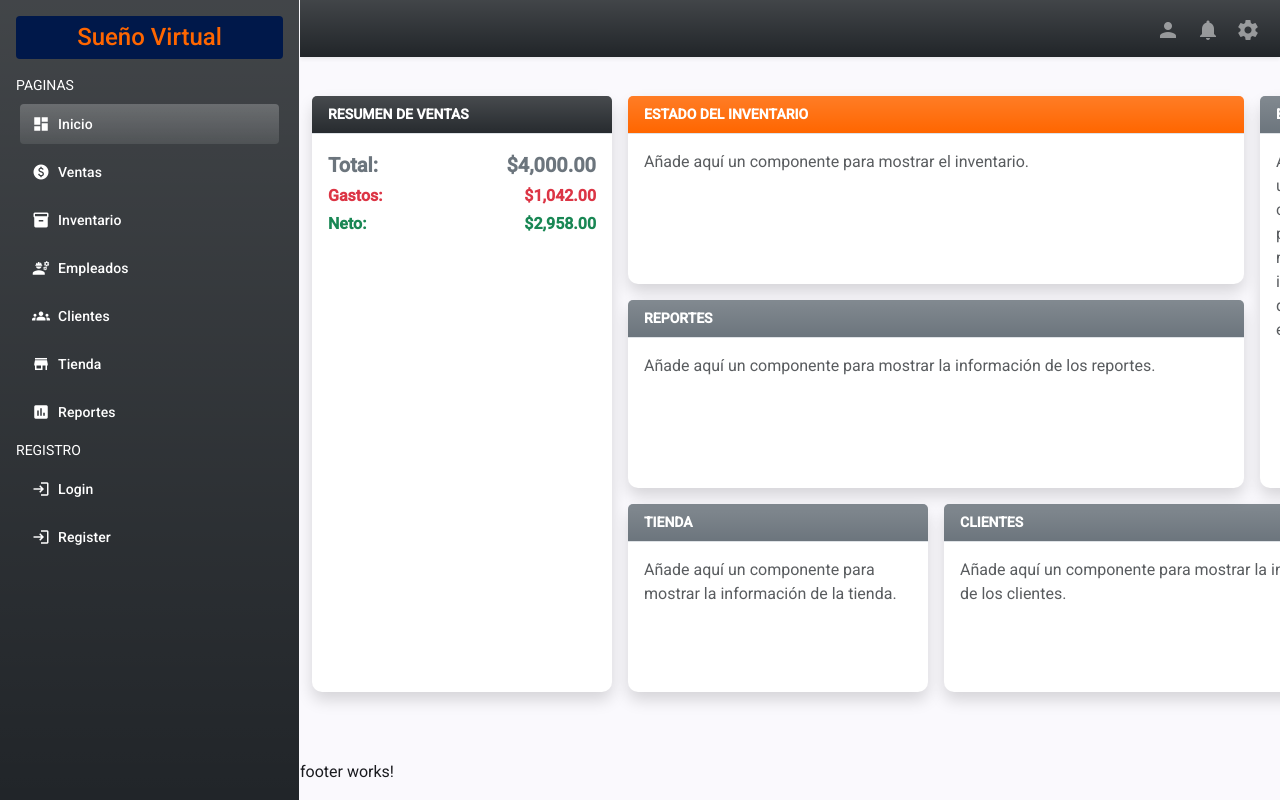
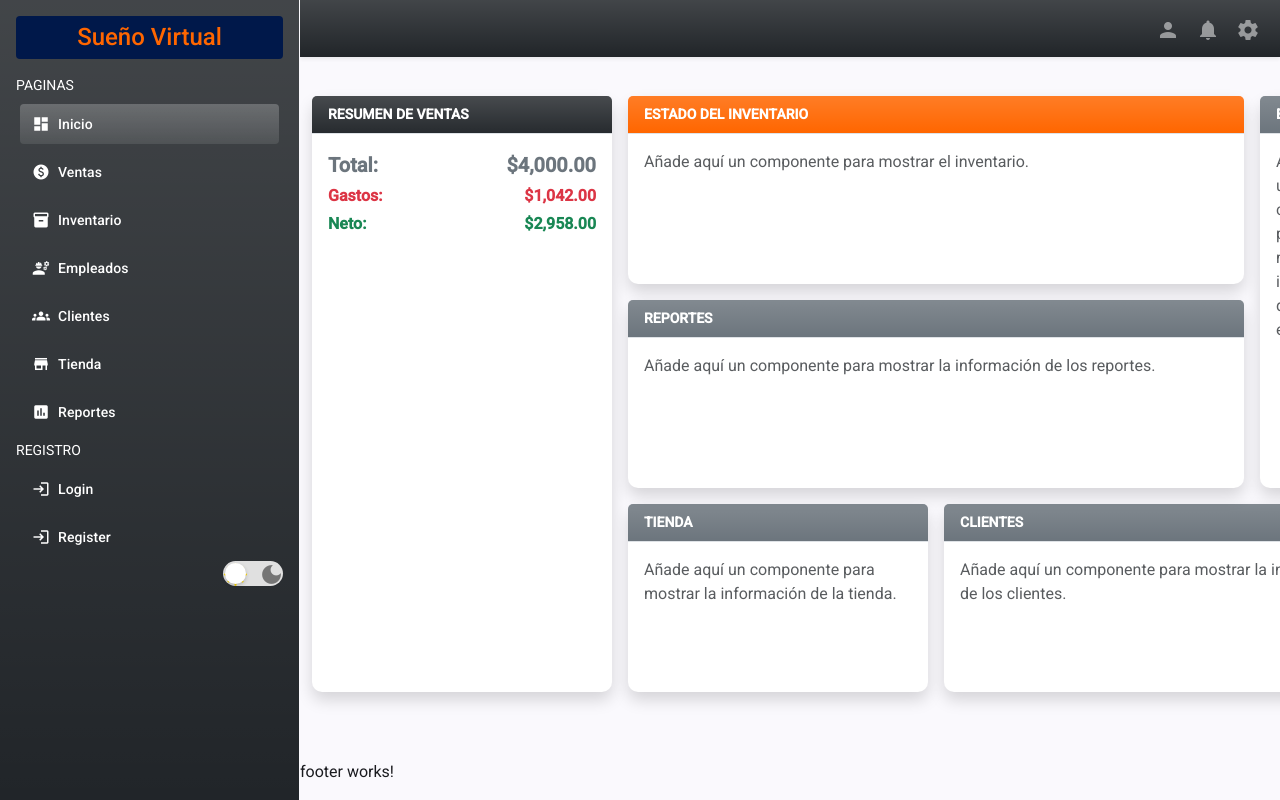
Before and after one commit to TinoMaster/virtual-dream, an Angular app: page /home in a window 1280 px wide. Built offline with nearby package versions, Linux system fonts and the light colour scheme.

Commit message:
added button for darkmode

```diff
--- /dev/null
+++ b/src/app/shared/components/button-change-theme/button-change-theme.component.css
@@ -0,0 +1,56 @@
+.custom-toggle {
+  display: flex;
+  align-items: center;
+  justify-content: space-between;
+  width: 60px; /* Ancho compacto */
+  height: 25px; /* Altura compacta */
+  background-color: #e0e0e0;
+  border-radius: 15px; /* Mantiene el borde redondeado */
+  padding: 0; /* Sin relleno extra */
+  cursor: pointer;
+  position: relative;
+  user-select: none;
+  transition: background-color 0.3s ease;
+}
+
+.custom-toggle .icon-sun,
+.custom-toggle .icon-moon {
+  font-size: 25px;
+  color: #757575;
+  position: absolute;
+  transition: color 0.3s ease;
+}
+
+.custom-toggle .icon-sun {
+  left: 0px;
+  z-index: 0;
+  color: #d3a307;
+}
+
+.custom-toggle .icon-moon {
+  right: 0px;
+  z-index: 0;
+}
+
+.custom-toggle .icon-sun.active,
+.custom-toggle .icon-moon.active {
+  color: #ffd700; /* Sol y luna destacados */
+}
+
+.custom-toggle .toggle-switch {
+  position: absolute;
+  top: 2px;
+  left: 2px;
+  width: 21px;
+  height: 21px;
+  background-color: #ffffff;
+  border-radius: 50%;
+  box-shadow: 0 2px 4px rgba(0, 0, 0, 0.2);
+  transition: transform 0.3s ease, background-color 0.3s ease;
+  z-index: 1;
+}
+
+.custom-toggle .toggle-switch.active {
+  transform: translateX(34px);
+  background-color: #1e1e2f;
+}
--- /dev/null
+++ b/src/app/shared/components/button-change-theme/button-change-theme.component.html
@@ -0,0 +1,9 @@
+<div class="custom-toggle" (click)="toggleTheme()">
+  <mat-icon class="icon-sun" [class.active]="!isDarkThemeActive"
+    >light_mode</mat-icon
+  >
+  <div class="toggle-switch" [class.active]="isDarkThemeActive"></div>
+  <mat-icon class="icon-moon" [class.active]="isDarkThemeActive"
+    >dark_mode</mat-icon
+  >
+</div>
--- /dev/null
+++ b/src/app/shared/components/button-change-theme/button-change-theme.component.ts
@@ -0,0 +1,27 @@
+import { Component, OnInit } from '@angular/core';
+import { MatIconModule } from '@angular/material/icon';
+
+@Component({
+  selector: 'app-button-change-theme',
+  imports: [MatIconModule],
+  templateUrl: './button-change-theme.component.html',
+  styleUrl: './button-change-theme.component.css',
+})
+export class ButtonChangeThemeComponent implements OnInit {
+  isDarkThemeActive: boolean = false;
+
+  ngOnInit(): void {
+    const storedTheme = localStorage.getItem('isDarkThemeActive');
+    this.isDarkThemeActive = storedTheme === 'true';
+    document.body.classList.toggle('dark-theme', this.isDarkThemeActive);
+  }
+
+  toggleTheme(): void {
+    this.isDarkThemeActive = !this.isDarkThemeActive;
+    document.body.classList.toggle('dark-theme', this.isDarkThemeActive);
+    localStorage.setItem(
+      'isDarkThemeActive',
+      this.isDarkThemeActive.toString()
+    );
+  }
+}
--- a/src/app/shared/components/sidebar/sidebar.component.html
+++ b/src/app/shared/components/sidebar/sidebar.component.html
@@ -50,4 +50,11 @@
       <span> {{ link.name | titlecase }} </span>
     </button>
   </nav>
+
+  <div class="d-flex justify-content-end gap-2 align-items-center">
+    <hr />
+    @defer () {
+    <app-button-change-theme></app-button-change-theme>
+    }
+  </div>
 </aside>
--- a/src/app/shared/components/sidebar/sidebar.component.ts
+++ b/src/app/shared/components/sidebar/sidebar.component.ts
@@ -9,6 +9,7 @@ import { RouterLink, RouterLinkActive } from '@angular/router';
 import { NgFor, TitleCasePipe, UpperCasePipe } from '@angular/common';
 import { MatIconModule } from '@angular/material/icon';
 import { MatButtonModule } from '@angular/material/button';
+import { ButtonChangeThemeComponent } from "../button-change-theme/button-change-theme.component";
 
 @Component({
   selector: 'app-sidebar',
@@ -20,7 +21,8 @@ import { MatButtonModule } from '@angular/material/button';
     RouterLinkActive,
     UpperCasePipe,
     TitleCasePipe,
-  ],
+    ButtonChangeThemeComponent
+],
   templateUrl: './sidebar.component.html',
   styleUrl: './sidebar.component.css',
 })
--- a/src/styles.css
+++ b/src/styles.css
@@ -1,5 +1,3 @@
-/* You can add global styles to this file, and also import other style files */
-
 html,
 body {
   height: 100%;
@@ -14,6 +12,33 @@ body {
   --secondary: #ff6600;
   --accent: #ff4081;
   --warn: #f44336;
+
+  --bgColor_light: white;
+  --bgColor_dark: black;
+
+  --bgTextColor_light: black;
+  --bgTextColor_dark: white;
+
+  --bgBorderColor_light: black;
+  --bgBorderColor_dark: white;
+}
+
+.light-mode {
+  background-color: var(--bgColor_light);
+  color: var(--bgTextColor_light);
+  border-color: var(--bgBorderColor_light);
+}
+
+.dark-mode {
+  background-color: var(--bgColor_dark);
+  color: var(--bgTextColor_dark);
+  border-color: var(--bgBorderColor_dark);
+}
+
+main {
+  background-color: var(--bgColor);
+  color: var(--textColor);
+  border-color: var(--bgBorderColor);
 }
 
 :root .app-bg-primary {
```
Also changed, not shown: angular.json (+2 -7 lines), package.json (line endings or trailing spaces), 1 other file (tests, documents, lock files or other folders).
